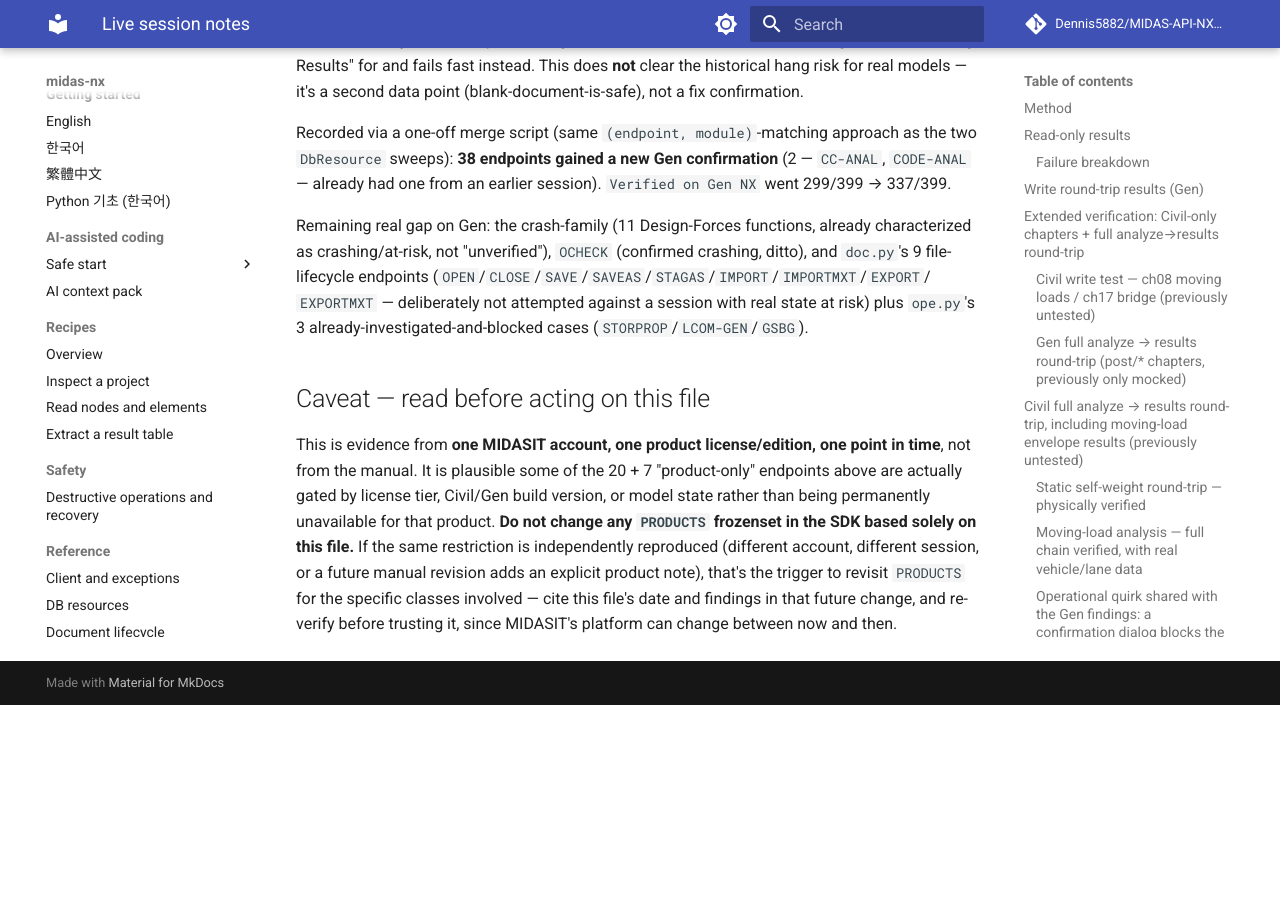
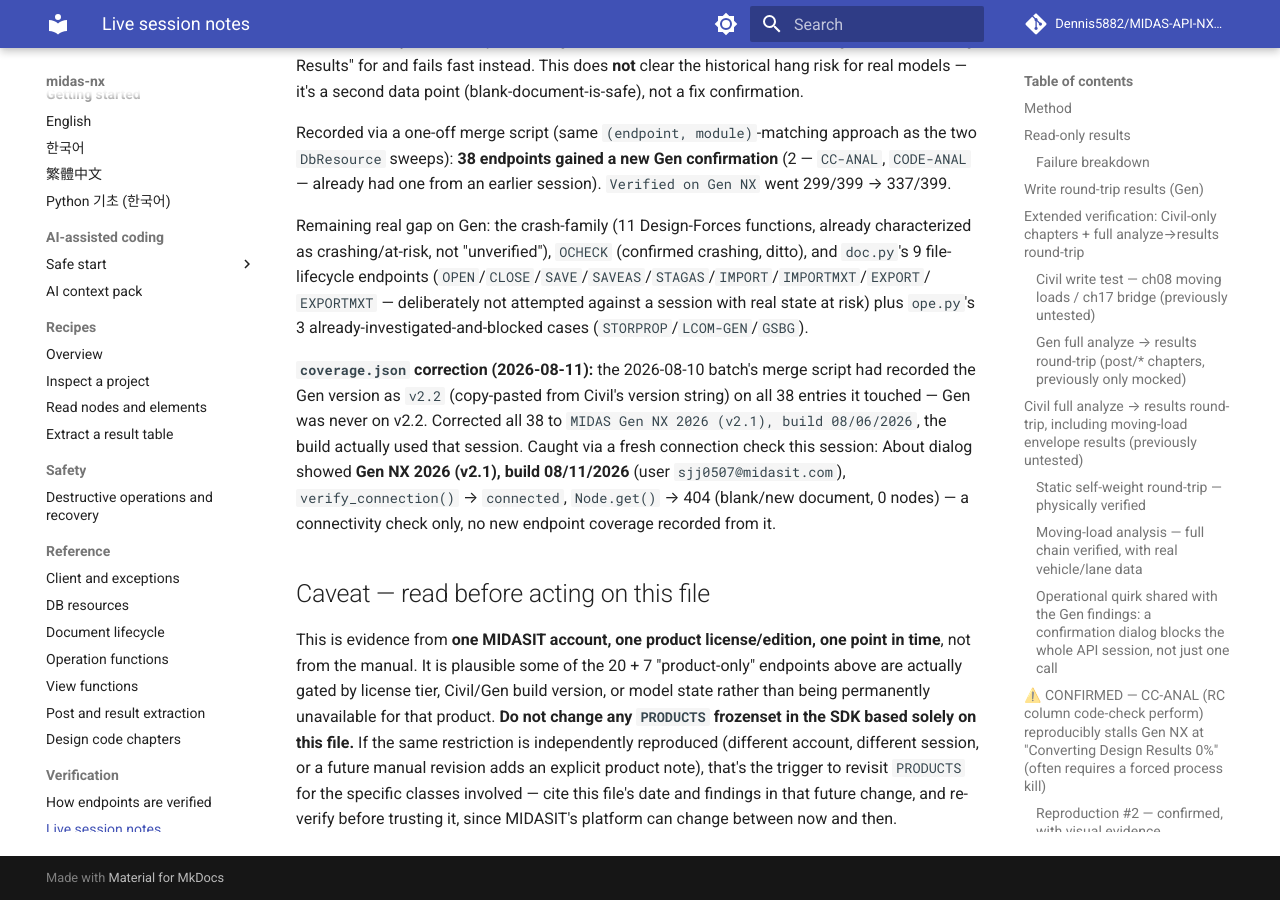
Before and after one commit to Dennis5882/MIDAS-API-NX-SDK, an MkDocs documentation site: the page built from docs/live_verification_notes.md, in a window 1280 px wide and 900 px high, scrolled down 99603 px. Built offline with MkDocs 1.6.1 and Material for MkDocs 9.7.7, drawn with Linux system fonts in a browser that asks for light colours; comment, search, counter and statistics services are not loaded; before the commit the page ends 100308 px from its top, so only the background shows below that.

Commit message:
fix: correct wrong Gen NX version string in coverage.json (v2.2 -> v2.1)
The 2026-08-10 merge script copy-pasted Civil's version number into
the Gen field on all 38 entries it touched; Gen was never on v2.2.
Caught via a fresh connection check today, About dialog confirming
Gen NX 2026 (v2.1), build 08/11/2026. Corrected to v2.1, build
08/06/2026 (the build actually used that session), and logged the
correction plus today's connectivity check in
live_verification_notes.md.

```diff
--- a/docs/live_verification_notes.md
+++ b/docs/live_verification_notes.md
@@ -4446,6 +4446,16 @@
 state at risk) plus `ope.py`'s 3 already-investigated-and-blocked cases
 (`STORPROP`/`LCOM-GEN`/`GSBG`).
 
+**`coverage.json` correction (2026-08-11):** the 2026-08-10 batch's merge
+script had recorded the Gen version as `v2.2` (copy-pasted from Civil's
+version string) on all 38 entries it touched — Gen was never on v2.2.
+Corrected all 38 to `MIDAS Gen NX 2026 (v2.1), build 08/06/2026`, the
+build actually used that session. Caught via a fresh connection check
+this session: About dialog showed **Gen NX 2026 (v2.1), build
+08/11/2026** (user `sjj0507@midasit.com`), `verify_connection()` →
+`connected`, `Node.get()` → 404 (blank/new document, 0 nodes) — a
+connectivity check only, no new endpoint coverage recorded from it.
+
 ## Caveat — read before acting on this file
 
 This is evidence from **one MIDASIT account, one product license/edition,
```
Also changed, not shown: docs/coverage.json.
